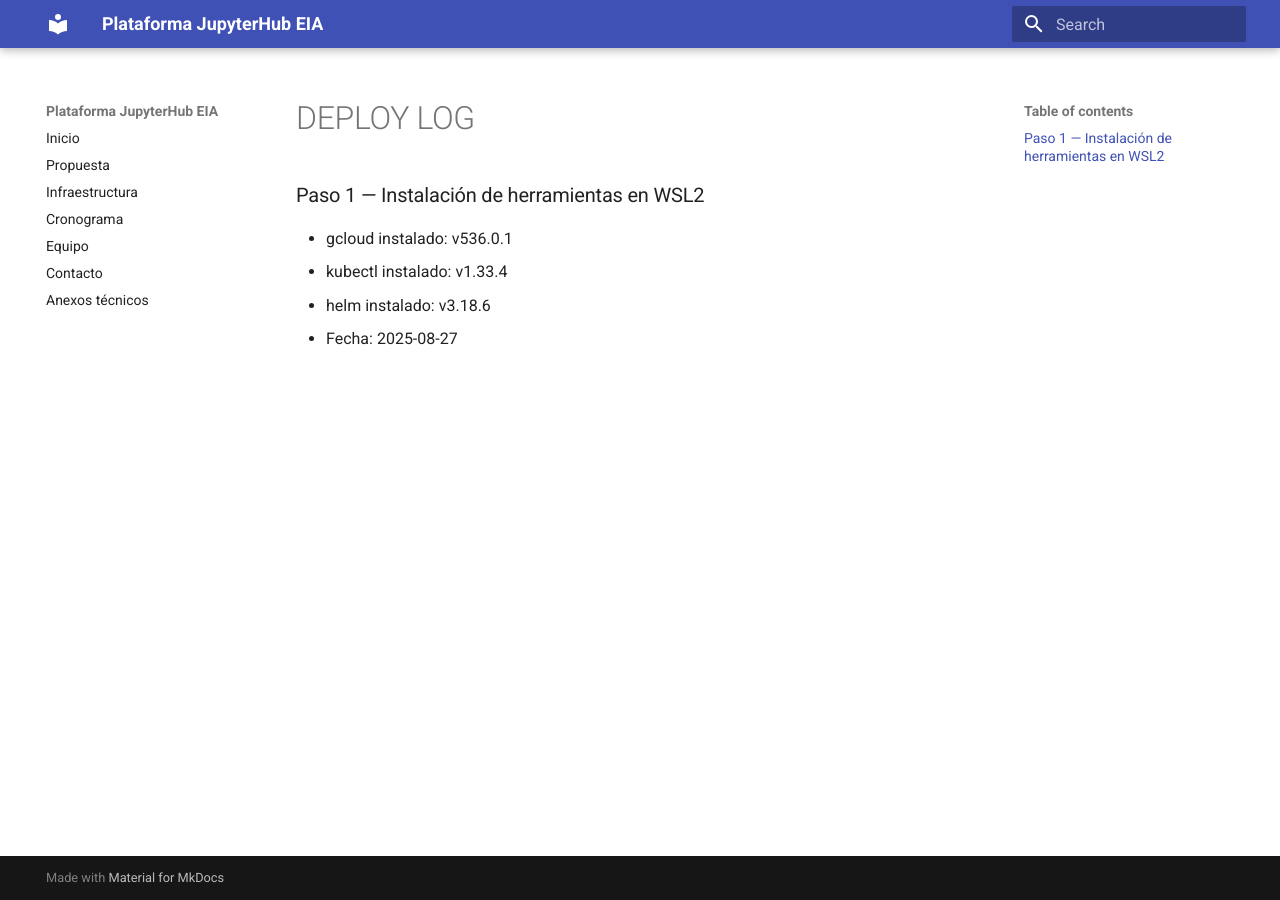
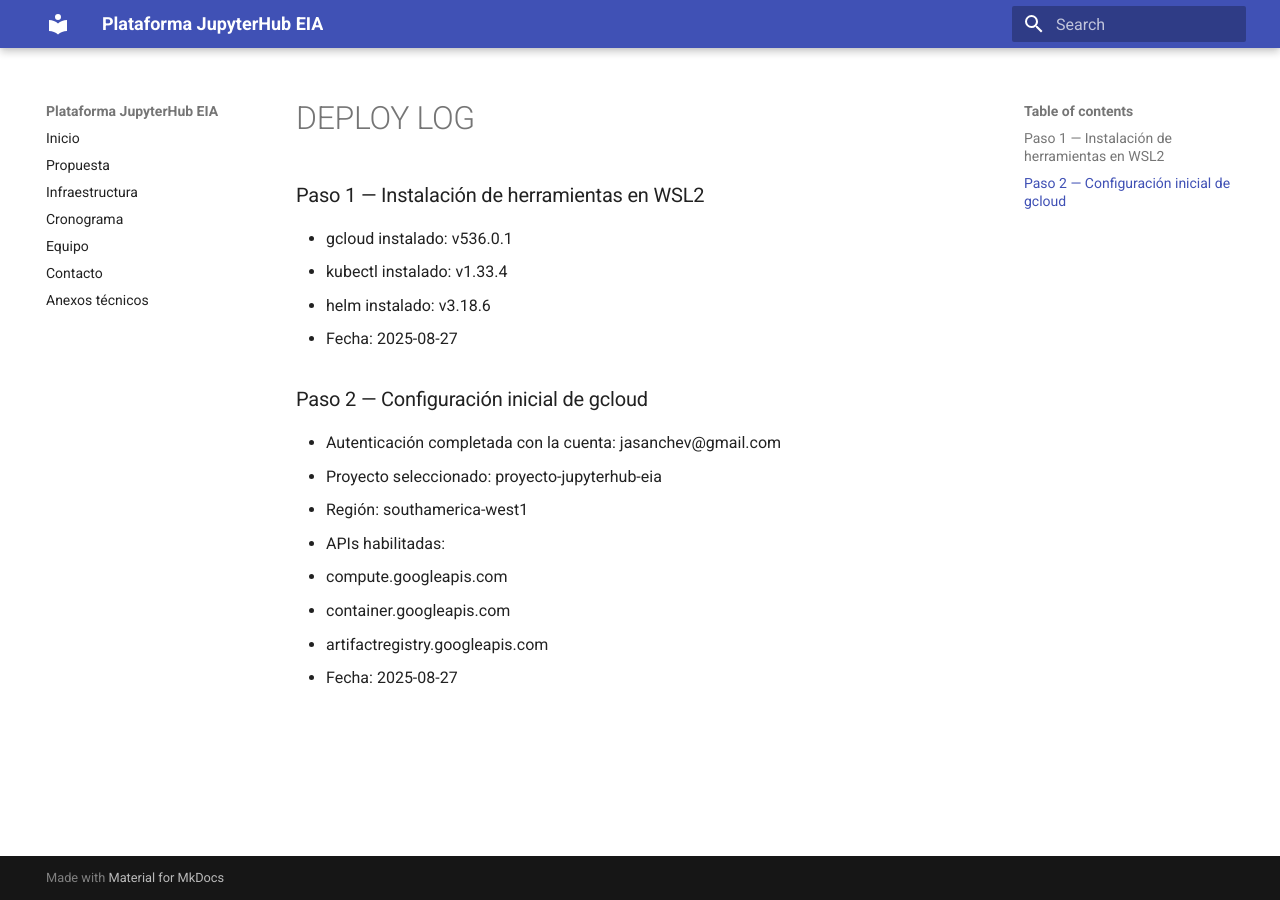
Before and after one commit to jasanchev/proyecto-jupyterhub-eia, an MkDocs documentation site: the page built from docs/runbooks/DEPLOY_LOG.md, in a window 1280 px wide. Built offline with MkDocs 1.6.1 and Material for MkDocs 9.7.7, drawn with Linux system fonts in a browser that asks for light colours.

Commit message:
docs(runbook): paso 2 gcloud configurado y APIs habilitadas

```diff
--- a/docs/runbooks/DEPLOY_LOG.md
+++ b/docs/runbooks/DEPLOY_LOG.md
@@ -3,3 +3,13 @@
 - kubectl instalado: v1.33.4
 - helm instalado: v3.18.6
 - Fecha: 2025-08-27
+
+### Paso 2 — Configuración inicial de gcloud
+- Autenticación completada con la cuenta: jasanchev@gmail.com
+- Proyecto seleccionado: proyecto-jupyterhub-eia
+- Región: southamerica-west1
+- APIs habilitadas:
+  - compute.googleapis.com
+  - container.googleapis.com
+  - artifactregistry.googleapis.com
+- Fecha: 2025-08-27
```
